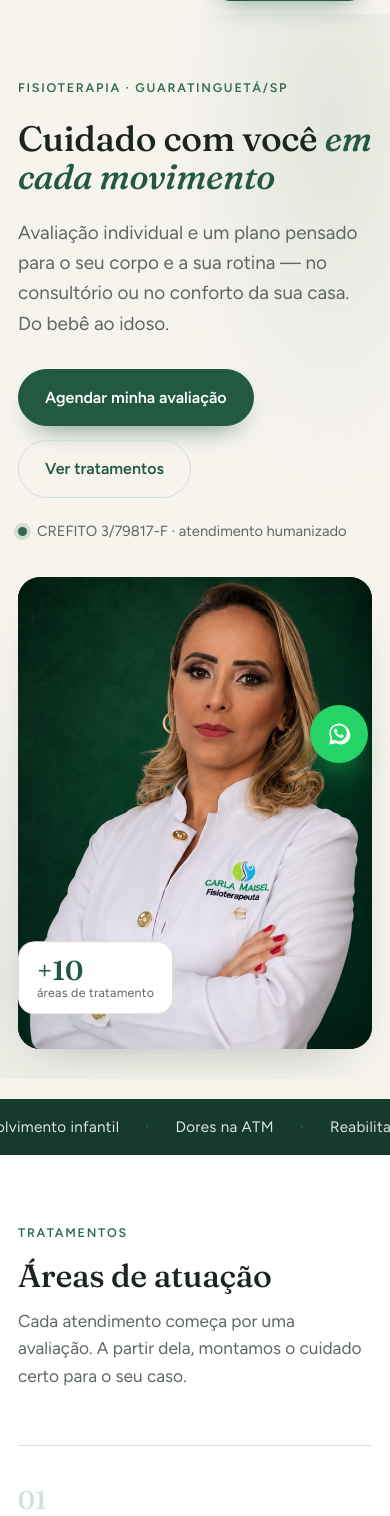
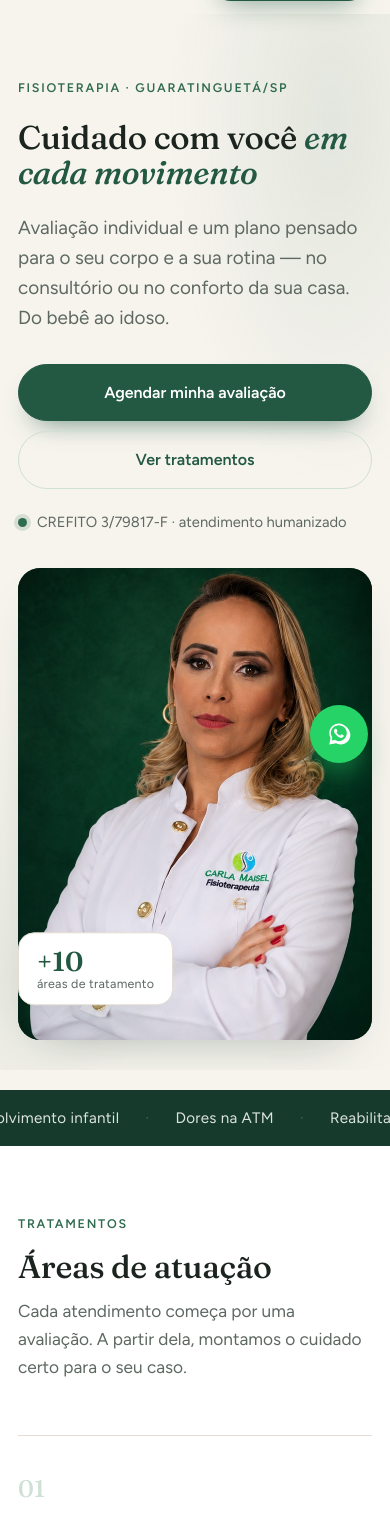
Before and after one commit to Vieira-Work/carla-maisel-fisioterapia, a plain HTML site: page index.html in a window 390 px wide. Shown: the part 59-1575 px from the top of the page. Drawn offline with Linux system fonts and the light colour scheme.

Commit message:
Melhorias de responsividade mobile
- trava anti-overflow horizontal (overflow-x hidden + min-width:0 em grids)
- nav sem quebra de linha, foto do hero menor no mobile
- lista de areas, queixas e rodape reorganizados para telas pequenas

Co-Authored-By: Claude Opus 4.8 <noreply@anthropic.com>

```diff
--- a/styles.css
+++ b/styles.css
@@ -19,21 +19,25 @@
 }
 
 *{box-sizing:border-box;margin:0;padding:0}
-html{scroll-behavior:smooth}
+html{scroll-behavior:smooth;overflow-x:hidden}
 body{
   font-family:"Figtree",system-ui,sans-serif;
   color:var(--ink);
   background:var(--cream);
   line-height:1.6;
   -webkit-font-smoothing:antialiased;
+  overflow-x:hidden;
 }
+/* itens de grid/flex podem encolher abaixo do conteúdo (evita overflow horizontal) */
+.hero__inner>*,.home__inner>*,.sobre__inner>*,.local__inner>*,
+.footer__inner>*,.area>*{min-width:0}
 img{display:block;max-width:100%}
 a{color:inherit;text-decoration:none}
 em{font-style:italic}
 
 .wrap{width:100%;max-width:var(--maxw);margin-inline:auto;padding-inline:24px}
 
-h1,h2,h3,h4{font-family:"Fraunces",Georgia,serif;font-weight:500;line-height:1.08;letter-spacing:-.01em}
+h1,h2,h3,h4{font-family:"Fraunces",Georgia,serif;font-weight:500;line-height:1.08;letter-spacing:-.01em;overflow-wrap:break-word}
 
 .eyebrow{
   display:inline-block;font-size:.78rem;font-weight:600;letter-spacing:.14em;
@@ -218,19 +222,29 @@ h1,h2,h3,h4{font-family:"Fraunces",Georgia,serif;font-weight:500;line-height:1.0
 /* ---- Responsive ---- */
 @media (max-width:900px){
   .nav__links{display:none}
+  .nav__inner{gap:12px}
+  .brand__text strong,.brand__text small{white-space:nowrap}
+  .nav .btn{white-space:nowrap}
   .hero__inner{grid-template-columns:1fr;gap:34px;min-height:auto;padding:20px 0 10px}
-  .hero__media{max-width:440px;margin-inline:auto;width:100%}
+  .hero__text{max-width:100%}
+  .lead{max-width:100%}
+  .hero__media{max-width:360px;margin-inline:auto;width:100%}
   .home__inner,.sobre__inner,.local__inner{grid-template-columns:1fr;gap:34px}
   .sobre__quote{order:-1}
   .footer__inner{grid-template-columns:1fr 1fr}
 }
 @media (max-width:560px){
   .wrap{padding-inline:18px}
-  .hero h1{font-size:clamp(2.2rem,9vw,3rem)}
-  .area{grid-template-columns:1fr;gap:10px}
-  .area__num{font-size:1.6rem}
+  .hero h1{font-size:clamp(2.05rem,8vw,3rem)}
+  .hero__cta{gap:10px}
+  .hero__cta .btn{flex:1 1 auto;justify-content:center}
+  .area{grid-template-columns:auto 1fr;gap:6px 16px}
+  .area__num{font-size:1.5rem;min-width:40px}
+  .area__body{grid-column:1/-1}
+  .queixas__grid{grid-template-columns:1fr}
+  .local__map iframe{height:280px}
   .footer__inner{grid-template-columns:1fr}
-  .footer__base{flex-direction:column;gap:10px}
+  .footer__base{flex-direction:column;gap:10px;text-align:center}
   .badge-float{left:0}
 }
 
```
